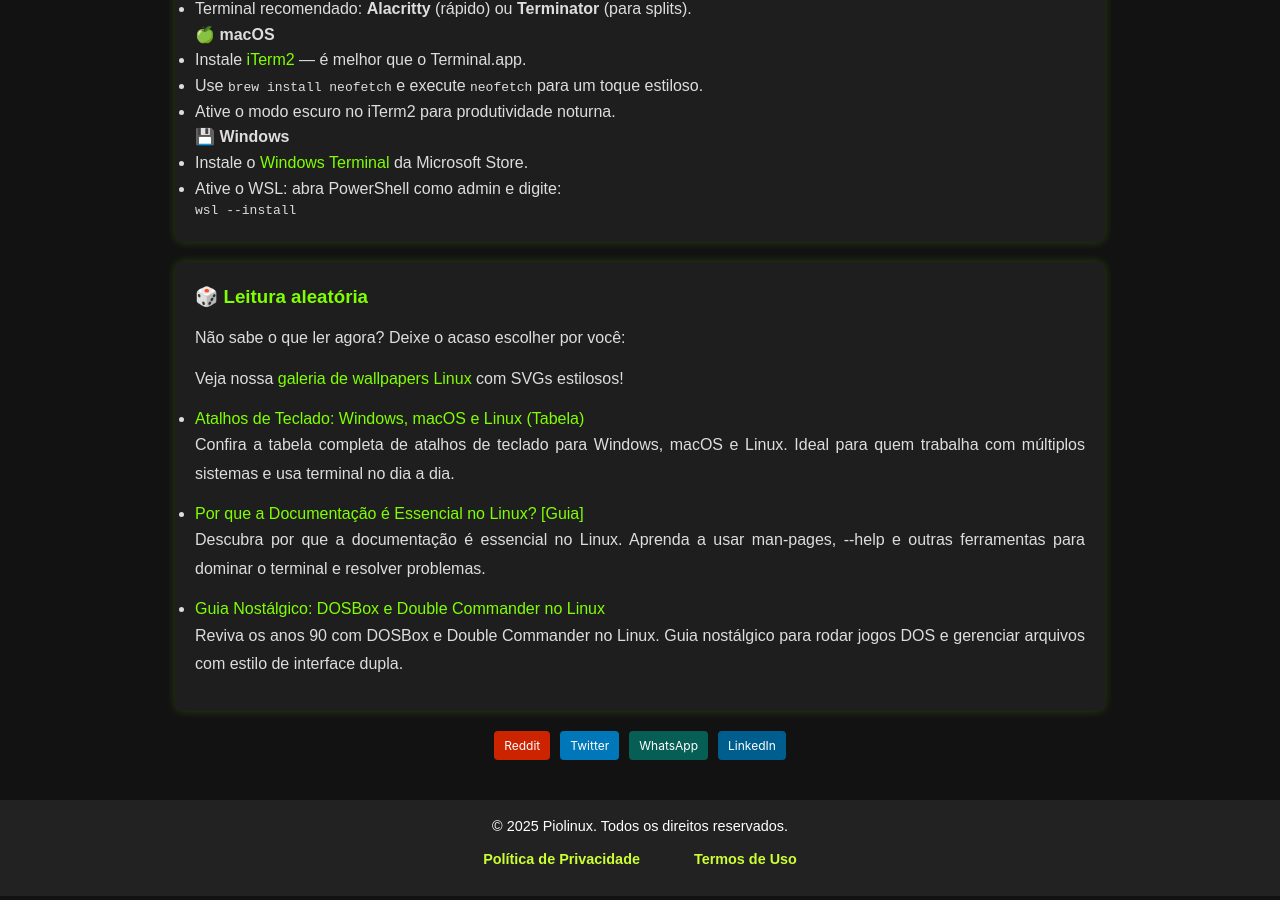
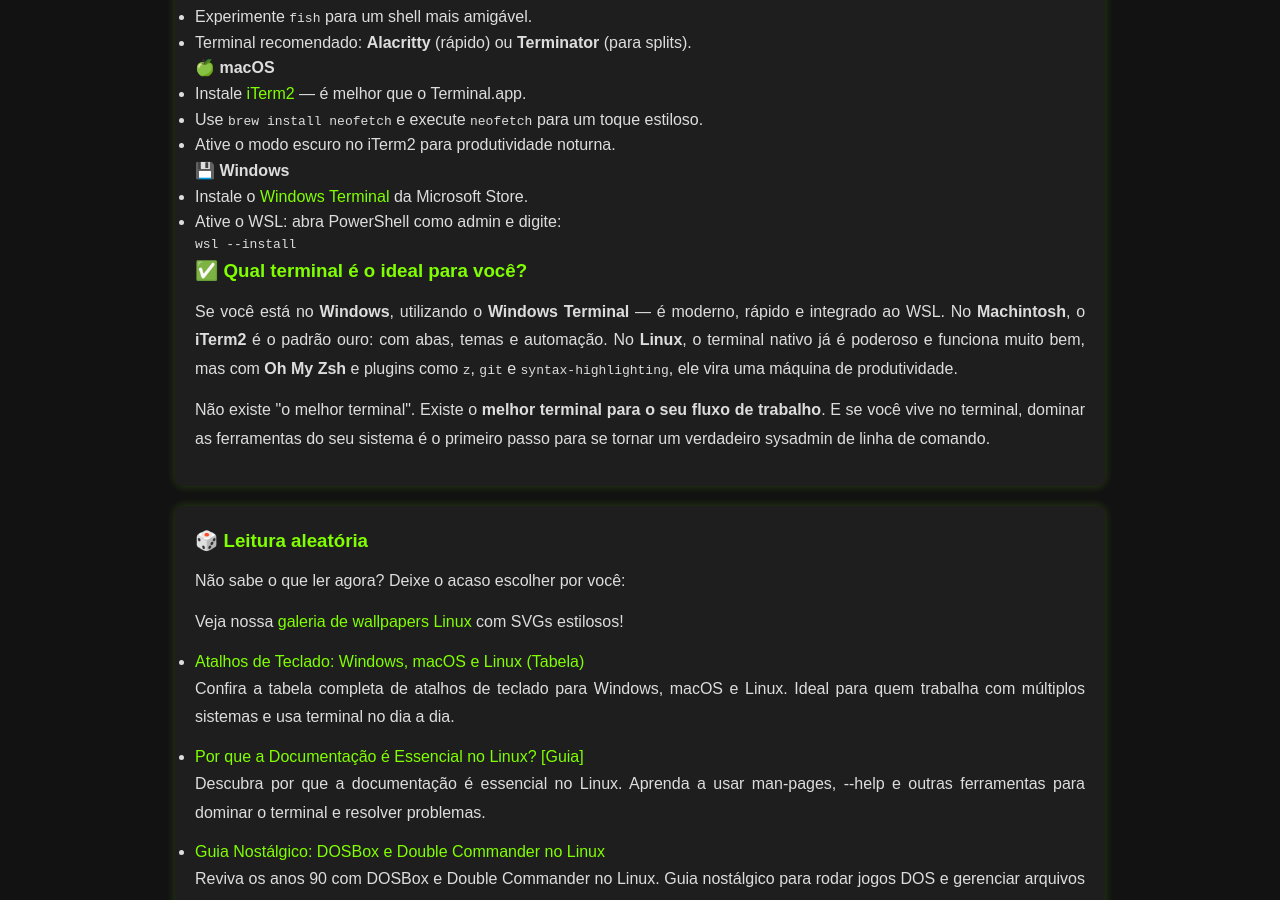
Before and after one commit to Piolinux/piolinux-site, a Jekyll site: the page built from _posts/2025-08-28-comparador-de-terminais-linux-macos-windows.md, in a window 1280 px wide and 900 px high, scrolled down 2136 px. Built offline with Jekyll 4.4.1, drawn with Linux system fonts in a browser that asks for light colours; some of the changed text lies outside the part shown.

Commit message:
Update 2025-08-28-comparador-de-terminais-linux-macos-windows.md

```diff
--- a/_posts/2025-08-28-comparador-de-terminais-linux-macos-windows.md
+++ b/_posts/2025-08-28-comparador-de-terminais-linux-macos-windows.md
@@ -157,3 +157,15 @@ permalink: /comparativo-terminais/
     <pre><code>wsl --install</code></pre>
   </li>
 </ul>
+
+
+
+
+<h3>✅ Qual terminal é o ideal para você?</h3>
+
+<p>Se você está no <strong>Windows</strong>, utilizando o <strong>Windows Terminal</strong> — é moderno, rápido e integrado ao WSL.
+No <strong>Machintosh</strong>, o <strong>iTerm2</strong> é o padrão ouro: com abas, temas e automação.
+No <strong>Linux</strong>, o terminal nativo já é poderoso e funciona muito bem, mas com <strong>Oh My Zsh</strong> e plugins como <code>z</code>, <code>git</code> e <code>syntax-highlighting</code>, ele vira uma máquina de produtividade.</p>
+
+<p>Não existe "o melhor terminal". Existe o <strong>melhor terminal para o seu fluxo de trabalho</strong>.
+E se você vive no terminal, dominar as ferramentas do seu sistema é o primeiro passo para se tornar um verdadeiro sysadmin de linha de comando.</p>
```
